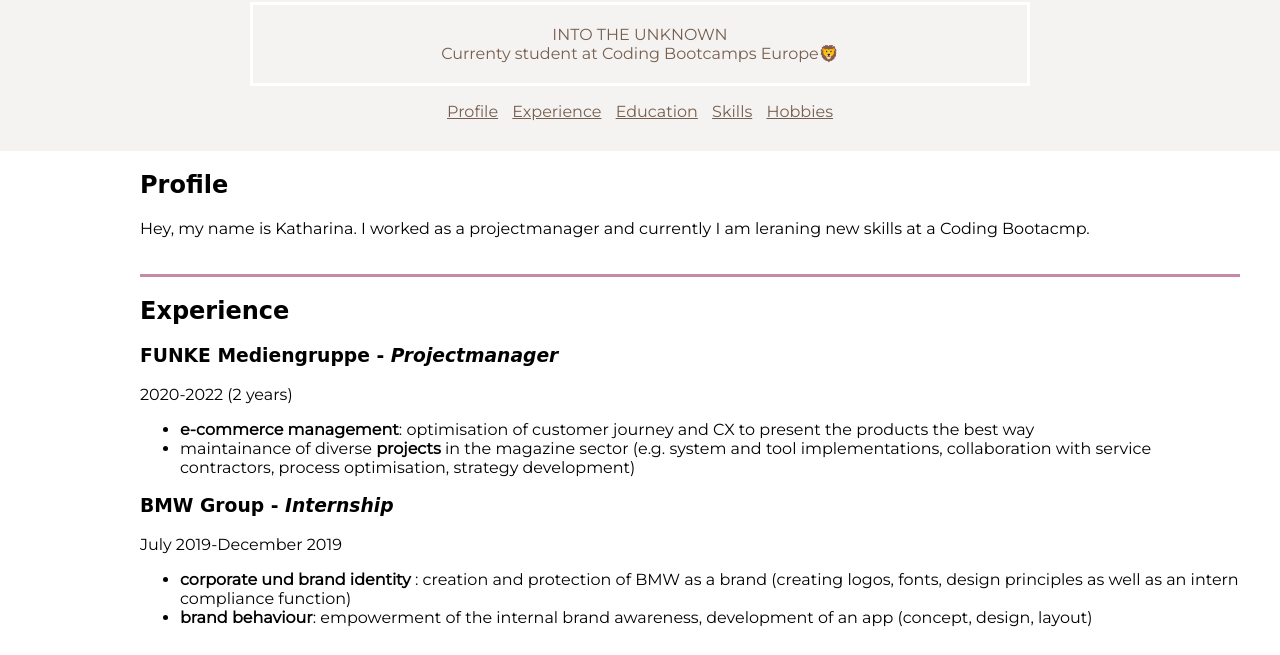
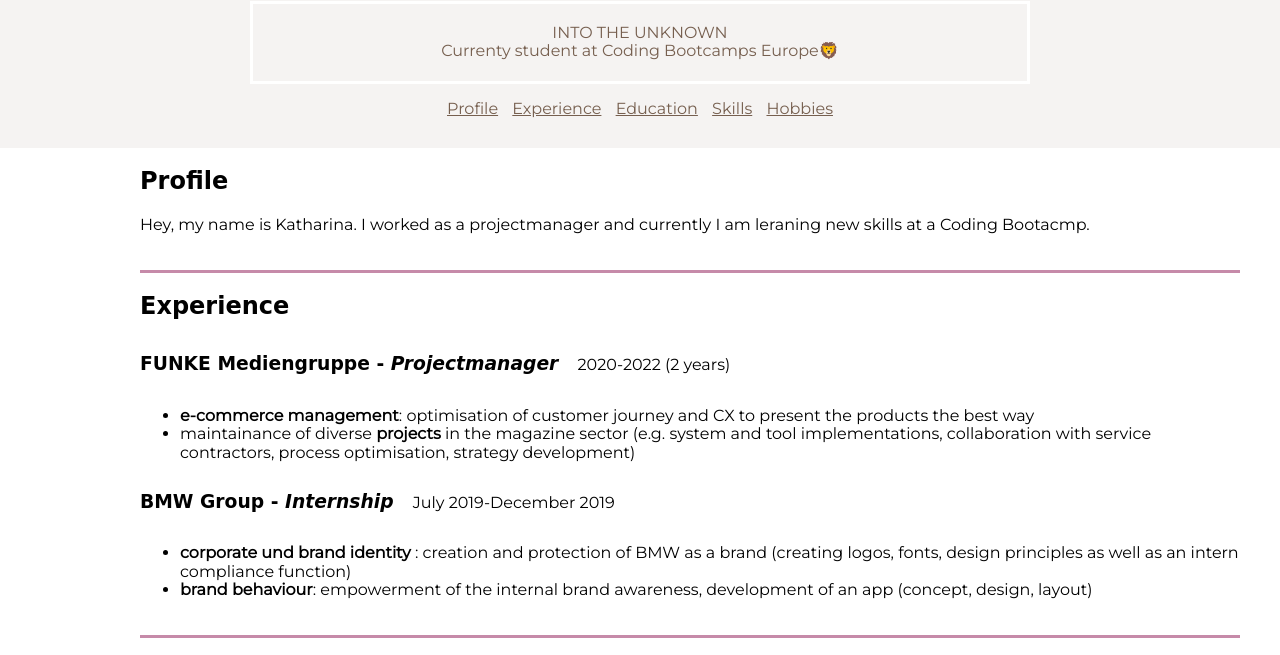
Before and after one commit to kath-arina/Katharina-s-CV, a plain HTML site: page index.html in a window 1280 px wide. Shown: the part 139-794 px from the top of the page. Drawn offline with nearby package versions, Linux system fonts and the light colour scheme; a web font is replaced by a local one.

Commit message:
added classes to Experience head und subhead

```diff
--- a/index.html
+++ b/index.html
@@ -8,6 +8,7 @@
     <meta name="author" content="Katharina">
     <meta name="description" content="This is the CV of Kathairna Endner">
     <title>Katharina's CV</title>
+    <link rel="stylesheet" href="https://unpkg.com/normalize.css@8.0.1/normalize.css" />
     <link rel="stylesheet" href="style.css">
     <link rel="preconnect" href="https://fonts.googleapis.com">
     <link rel="preconnect" href="https://fonts.gstatic.com" crossorigin>
@@ -41,8 +42,8 @@
             <h2>Experience</h2>
             <section>
 
-                <h3><b>FUNKE Mediengruppe - <i>Projectmanager</i></b></h3>
-                <p>2020-2022 (2 years)</p>
+                <h3 class="experience_headline">FUNKE Mediengruppe - <i>Projectmanager</i></h3>
+                <p class="experience_subheadline">2020-2022 (2 years)</p>
 
 
                 <ul>
@@ -58,8 +59,8 @@
             </section>
             <section>
 
-                <h3><b>BMW Group - <i>Internship</i></b></h3>
-                <p>July 2019-December 2019</p>
+                <h3 class="experience_headline">BMW Group - <i>Internship</i></h3>
+                <p class="experience_subheadline">July 2019-December 2019</p>
 
 
                 <ul>
```
